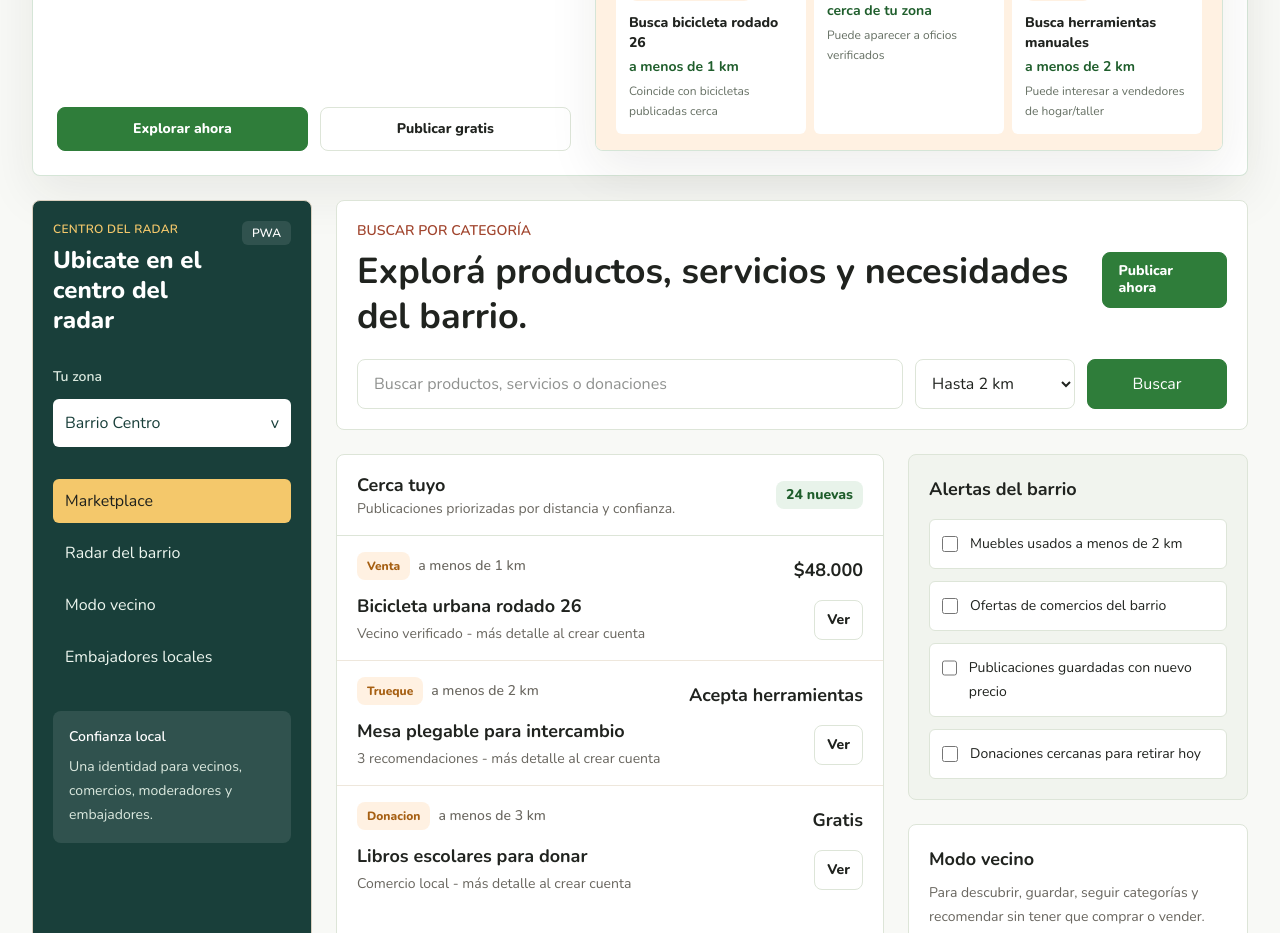
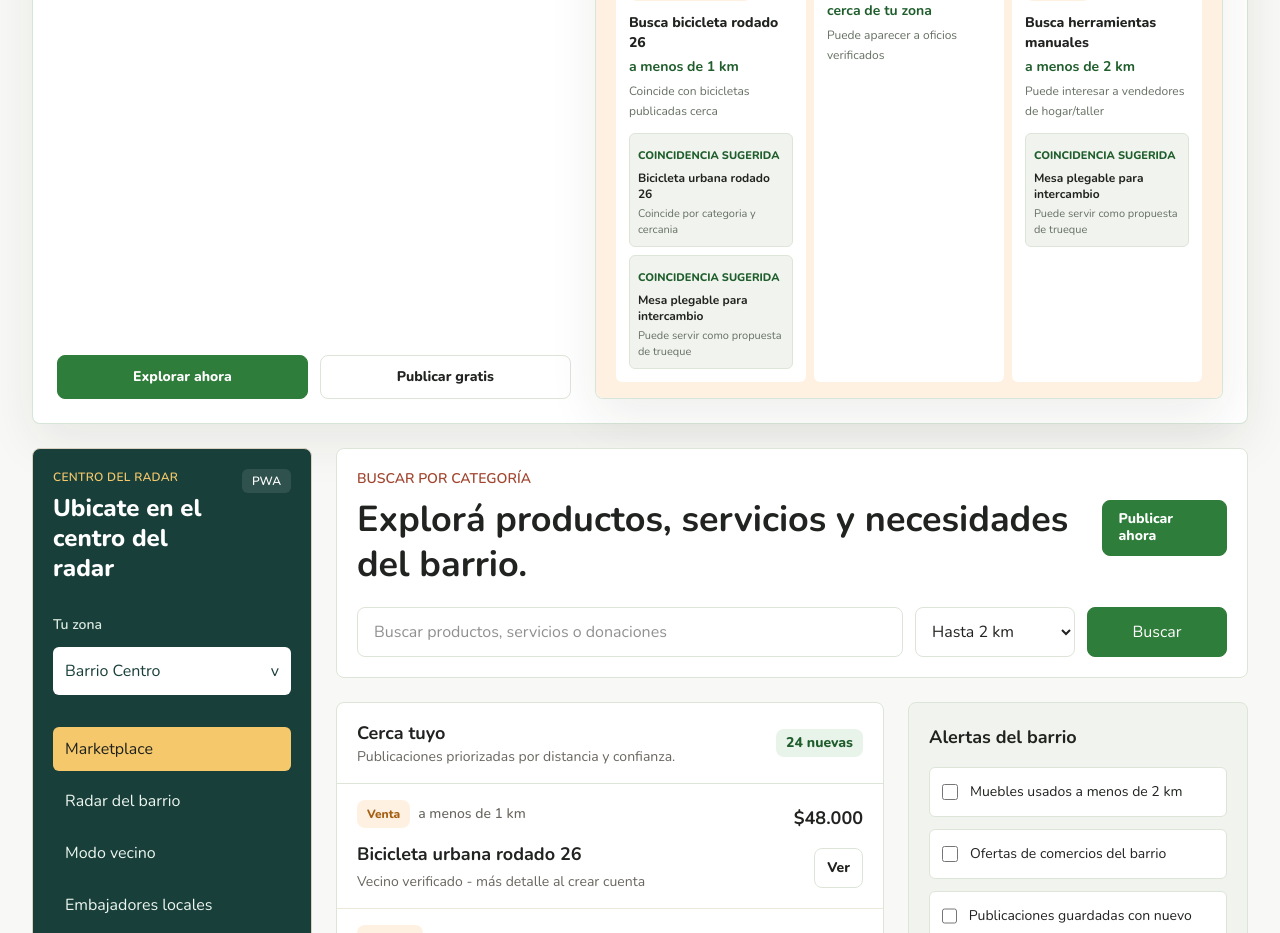
Before and after one commit to Alk1453/FeriApp, a Next.js app: page / in a window 1280 px wide. Shown: the part 1180-2113 px from the top of the page. Built offline with nearby package versions, Linux system fonts and the light colour scheme.

Commit message:
Add opportunity matching for local needs

```diff
--- a/src/app/_components/local-radar.tsx
+++ b/src/app/_components/local-radar.tsx
@@ -8,6 +8,7 @@ import type {
 } from "@/modules/marketplace/domain/listing";
 import { getLocationDisclosure } from "@/modules/marketplace/application/get-location-disclosure";
 import { getLocalOpportunityRequests } from "@/modules/radar/application/get-local-opportunity-requests";
+import { matchOpportunityRequests } from "@/modules/radar/application/match-opportunity-requests";
 import {
   readLocalAccount,
   readLocalZone,
@@ -162,6 +163,21 @@ export function LocalRadar({ listings, variant = "full" }: LocalRadarProps) {
         return matchesMode && matchesQuery && matchesBarter;
       }),
     [activeMode, normalizedQuery, requests],
+  );
+  const opportunityMatches = useMemo(
+    () =>
+      matchOpportunityRequests({
+        listings,
+        requests: filteredRequests,
+      }),
+    [filteredRequests, listings],
+  );
+  const matchesByRequestId = useMemo(
+    () =>
+      new Map(
+        opportunityMatches.map((match) => [match.request.id, match.listings]),
+      ),
+    [opportunityMatches],
   );
   const visibleListings = filteredListings.slice(0, 3);
   const visibleRequests = filteredRequests.slice(0, 2);
@@ -409,6 +425,25 @@ export function LocalRadar({ listings, variant = "full" }: LocalRadarProps) {
               <p className="mt-1 text-xs leading-5 text-muted">
                 {request.matchHint}
               </p>
+              <div className="mt-3 space-y-2">
+                {(matchesByRequestId.get(request.id) ?? []).map((match) => (
+                  <Link
+                    className="block rounded-md border border-border-soft bg-surface-soft p-2 transition hover:border-primary hover:bg-primary-soft"
+                    href={`/publicaciones/${match.listing.slug}`}
+                    key={match.listing.id}
+                  >
+                    <span className="text-[11px] font-extrabold uppercase text-primary-strong">
+                      Coincidencia sugerida
+                    </span>
+                    <span className="mt-1 block text-xs font-bold">
+                      {match.listing.title}
+                    </span>
+                    <span className="mt-1 block text-[11px] leading-4 text-muted">
+                      {match.reason}
+                    </span>
+                  </Link>
+                ))}
+              </div>
             </article>
           ))}
           {filteredRequests.length === 0 ? (
--- a/src/modules/radar/application/get-local-opportunity-requests.ts
+++ b/src/modules/radar/application/get-local-opportunity-requests.ts
@@ -1,10 +1,12 @@
 export type LocalOpportunityRequest = {
   id: string;
   title: string;
+  category: "home" | "transport" | "books" | "clothing" | "tools" | "services" | "other";
   categoryLabel: string;
   distanceHint: string;
   intentLabel: string;
   matchHint: string;
+  keywords: string[];
 };
 
 export function getLocalOpportunityRequests(): LocalOpportunityRequest[] {
@@ -12,26 +14,32 @@ export function getLocalOpportunityRequests(): LocalOpportunityRequest[] {
     {
       id: "need-bike-26",
       title: "Busca bicicleta rodado 26",
+      category: "transport",
       categoryLabel: "Transporte",
       distanceHint: "a menos de 1 km",
       intentLabel: "Compra o trueque",
       matchHint: "Coincide con bicicletas publicadas cerca",
+      keywords: ["bicicleta", "bici", "rodado", "transporte"],
     },
     {
       id: "need-electrician",
       title: "Necesita electricista",
+      category: "services",
       categoryLabel: "Servicios",
       distanceHint: "cerca de tu zona",
       intentLabel: "Servicio",
       matchHint: "Puede aparecer a oficios verificados",
+      keywords: ["electricista", "electricidad", "servicio", "oficio"],
     },
     {
       id: "need-tools",
       title: "Busca herramientas manuales",
+      category: "tools",
       categoryLabel: "Herramientas",
       distanceHint: "a menos de 2 km",
       intentLabel: "Trueque",
       matchHint: "Puede interesar a vendedores de hogar/taller",
+      keywords: ["herramientas", "manuales", "taller", "trueque"],
     },
   ];
 }
--- /dev/null
+++ b/src/modules/radar/application/match-opportunity-requests.ts
@@ -0,0 +1,91 @@
+import type { ListingSummary } from "@/modules/marketplace/domain/listing";
+import type { LocalOpportunityRequest } from "./get-local-opportunity-requests";
+
+export type OpportunityMatch = {
+  request: LocalOpportunityRequest;
+  listings: {
+    listing: ListingSummary;
+    score: number;
+    reason: string;
+  }[];
+};
+
+function normalize(value: string): string {
+  return value
+    .toLowerCase()
+    .normalize("NFD")
+    .replace(/[\u0300-\u036f]/g, "");
+}
+
+function getListingText(listing: ListingSummary): string {
+  return normalize(
+    `${listing.title} ${listing.kindLabel} ${listing.category} ${listing.priceLabel}`,
+  );
+}
+
+function getMatchScore(
+  request: LocalOpportunityRequest,
+  listing: ListingSummary,
+): number {
+  let score = 0;
+
+  if (request.category === listing.category) {
+    score += 3;
+  }
+
+  const listingText = getListingText(listing);
+  for (const keyword of request.keywords) {
+    if (listingText.includes(normalize(keyword))) {
+      score += 1;
+    }
+  }
+
+  if (
+    normalize(request.intentLabel).includes("trueque") &&
+    listing.kind === "barter"
+  ) {
+    score += 2;
+  }
+
+  return score;
+}
+
+function getMatchReason(
+  request: LocalOpportunityRequest,
+  listing: ListingSummary,
+): string {
+  if (request.category === listing.category) {
+    return "Coincide por categoria y cercania";
+  }
+
+  if (
+    normalize(request.intentLabel).includes("trueque") &&
+    listing.kind === "barter"
+  ) {
+    return "Puede servir como propuesta de trueque";
+  }
+
+  return "Coincide por palabras clave";
+}
+
+export function matchOpportunityRequests({
+  listings,
+  requests,
+}: {
+  listings: ListingSummary[];
+  requests: LocalOpportunityRequest[];
+}): OpportunityMatch[] {
+  return requests.map((request) => ({
+    request,
+    listings: listings
+      .filter((listing) => listing.status === "active")
+      .map((listing) => ({
+        listing,
+        score: getMatchScore(request, listing),
+        reason: getMatchReason(request, listing),
+      }))
+      .filter((match) => match.score > 0)
+      .sort((first, second) => second.score - first.score)
+      .slice(0, 2),
+  }));
+}
```
Also changed, not shown: 1 other file (tests, documents, lock files or other folders). Lines whose indentation alone changed are shown as unchanged.
